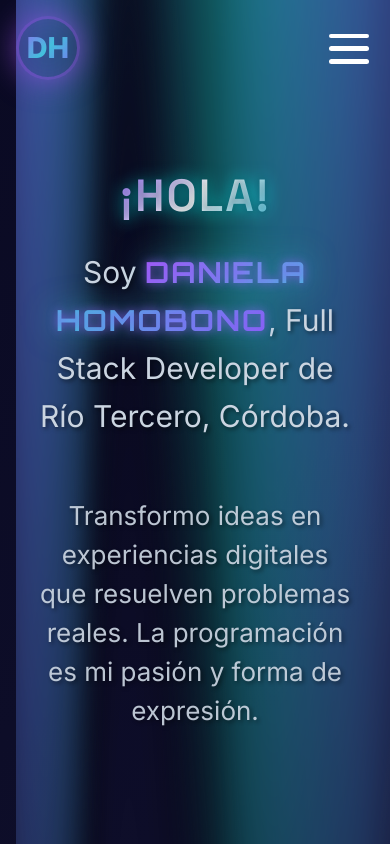
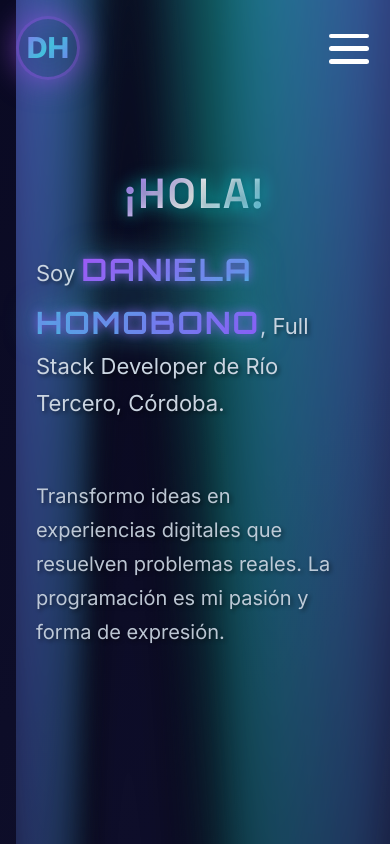
Before and after one commit to danielaHomobono/portfolio-2025, a React (Vite) app: page / in a window 390 px wide. Shown: the top 844 px of the page. Built offline with nearby package versions, Linux system fonts and the light colour scheme.

Commit message:
fix(css): comprehensive mobile typography solution for portrait and landscape

```diff
--- /dev/null
+++ b/debug-typography.html
@@ -0,0 +1,46 @@
+<!DOCTYPE html>
+<html lang="es">
+<head>
+    <meta charset="UTF-8">
+    <meta name="viewport" content="width=device-width, initial-scale=1.0">
+    <title>Debug Typography</title>
+    <style>
+        /* Simular el problema */
+        html { font-size: 100%; }
+
+        @media (max-width: 768px) {
+            html { font-size: 70%; }
+        }
+
+        .spectacular-title {
+            font-size: 3.5rem;
+            color: red;
+        }
+
+        /* Test override */
+        @media (max-width: 768px) and (orientation: portrait) {
+            html { font-size: 100%; }
+            .spectacular-title { font-size: 4rem; color: blue; }
+        }
+    </style>
+</head>
+<body>
+    <h1 class="spectacular-title">¡HOLA!</h1>
+    <p>Texto normal: 1rem</p>
+    <p>Computed font-size del html: <span id="htmlSize"></span></p>
+    <p>Computed font-size del título: <span id="titleSize"></span></p>
+
+    <script>
+        const htmlSize = getComputedStyle(document.documentElement).fontSize;
+        const titleSize = getComputedStyle(document.querySelector('.spectacular-title')).fontSize;
+
+        document.getElementById('htmlSize').textContent = htmlSize;
+        document.getElementById('titleSize').textContent = titleSize;
+
+        console.log('HTML font-size:', htmlSize);
+        console.log('Title font-size:', titleSize);
+        console.log('Viewport width:', window.innerWidth);
+        console.log('Orientation:', window.innerWidth > window.innerHeight ? 'landscape' : 'portrait');
+    </script>
+</body>
+</html>
--- a/src/App.jsx
+++ b/src/App.jsx
@@ -1,4 +1,4 @@
-import { useState } from 'react'
+import { useState, useEffect } from 'react'
 import { AnimatePresence } from 'framer-motion'
 import Header from './components/Header'
 import Hero from './components/Hero'
@@ -14,6 +14,7 @@ import GSAPAnimations from './components/GSAPAnimations'
 import TextReveal from './components/TextReveal'
 import MobileOptimizer from './components/MobileOptimizer'
 import { useScrollOptimization } from './hooks/useScrollOptimization'
+import { initMobilePortraitFix } from './utils/mobilePortraitDetector'
 
 import './styles/reset.css'
 import './styles/styles.css'
@@ -40,6 +41,7 @@ import './styles/hero-intro.css'
 import './styles/project-modal.css'
 import './styles/landscape-optimizations.css'
 import './styles/mobile-landscape-fix.css'
+import './styles/mobile-portrait-typography.css'
 
 
 function App() {
@@ -48,6 +50,12 @@ function App() {
   const [isModalOpen, setIsModalOpen] = useState(false);
 
   useScrollOptimization();
+
+  // Initialize mobile portrait typography fix
+  useEffect(() => {
+    const cleanup = initMobilePortraitFix();
+    return cleanup;
+  }, []);
 
   const handleLoadingComplete = () => {
     setIsLoading(false);
--- /dev/null
+++ b/src/styles/mobile-portrait-typography.css
@@ -0,0 +1,173 @@
+/* ============================================
+   MOBILE PORTRAIT TYPOGRAPHY FIX
+   ============================================
+   MUST be imported AFTER mobile-landscape-fix.css
+   to override font-size reductions
+============================================ */
+
+/* ============================================
+   MOBILE PORTRAIT TYPOGRAPHY - MAXIMUM SPECIFICITY
+   ============================================
+   MUST BE LAST CSS FILE IMPORTED
+   Uses maximum CSS specificity to override all conflicts
+============================================ */
+
+/* STEP 1: Force html font-size to 100% with high specificity */
+html.mobile-portrait-fix {
+  font-size: 100%;
+}
+
+@media screen and (max-width: 768px) and (orientation: portrait) {
+  html {
+    font-size: 100%;
+  }
+
+  /* STEP 2: Hero section with maximum specificity */
+  body .hero-section .hero-content .text-content .spectacular-title {
+    font-size: 42px; /* Reduced from 60px */
+  }
+
+  body .hero-section .hero-content .text-content .intro-main {
+    font-size: 22px; /* Reduced from 32px */
+    text-align: left;
+  }
+
+  body .hero-section .hero-content .text-content .intro-summary {
+    font-size: 20px; /* Reduced from 28px */
+    text-align: left;
+  }
+
+  body .hero-section .hero-content .welcome-text .welcome-title {
+    font-size: 28px; /* Reduced from 42px */
+  }
+
+  body .hero-section .hero-content .text-content .highlight {
+    font-size: 22px; /* Reduced from 32px */
+  }
+
+  body .hero-section .hero-content .text-content p {
+    font-size: 22px; /* Reduced from 32px */
+  }
+
+  body .hero-section .hero-content .text-content > h2 {
+    font-size: 36px; /* Reduced from 52px */
+  }
+
+  /* STEP 3: Section titles with maximum specificity */
+  body main .what-i-do-section > h2,
+  body main #technologies > h2,
+  body main #projects > h2,
+  body main #contact > h2 {
+    font-size: 32px; /* Reduced from 48px */
+  }
+
+  /* STEP 4: Cards with maximum specificity */
+  body main .missions-grid .mission-card h3 {
+    font-size: 20px; /* Reduced from 26px */
+  }
+
+  body main .missions-grid .mission-card p {
+    font-size: 16px; /* Reduced from 20px */
+  }
+
+  body main .technologies-grid .tech-card h3 {
+    font-size: 16px; /* Reduced from 22px */
+  }
+
+  body main .projects-grid .project-card h3 {
+    font-size: 18px; /* Reduced from 24px */
+  }
+
+  body main .projects-grid .project-card p {
+    font-size: 16px; /* Reduced from 21px */
+  }
+
+  /* STEP 5: Form elements */
+  body main #contact form label {
+    font-size: 16px; /* Reduced from 21px */
+  }
+
+  body main #contact form input,
+  body main #contact form textarea {
+    font-size: 16px; /* Reduced from 19px */
+  }
+}
+
+/* MOBILE LANDSCAPE: Fix small text in horizontal orientation */
+@media screen and (max-width: 896px) and (orientation: landscape) {
+  html {
+    font-size: 100%; /* Override any reductions */
+  }
+
+  /* Hero section in landscape */
+  body .hero-section .hero-content .text-content .spectacular-title {
+    font-size: 32px; /* Readable in landscape */
+  }
+
+  body .hero-section .hero-content .text-content .intro-main {
+    font-size: 16px;
+  }
+
+  body .hero-section .hero-content .text-content .intro-summary {
+    font-size: 14px;
+  }
+
+  body .hero-section .hero-content .welcome-text .welcome-title {
+    font-size: 18px;
+  }
+
+  body .hero-section .hero-content .text-content .highlight {
+    font-size: 16px;
+  }
+
+  /* Section titles in landscape */
+  body main .what-i-do-section > h2,
+  body main #technologies > h2,
+  body main #projects > h2,
+  body main #contact > h2 {
+    font-size: 24px; /* Override mobile-landscape-fix.css */
+  }
+
+  /* Cards in landscape */
+  body main .missions-grid .mission-card h3 {
+    font-size: 14px; /* Override small sizes */
+  }
+
+  body main .missions-grid .mission-card p {
+    font-size: 12px;
+  }
+
+  body main .technologies-grid .tech-card h3 {
+    font-size: 12px;
+  }
+
+  body main .projects-grid .project-card h3 {
+    font-size: 16px;
+  }
+
+  body main .projects-grid .project-card p {
+    font-size: 12px;
+  }
+}
+
+/* Smaller screens portrait */
+@media screen and (max-width: 375px) and (orientation: portrait) {
+  body .hero-section .hero-content .text-content .spectacular-title {
+    font-size: 38px;
+  }
+
+  body .hero-section .hero-content .text-content .intro-main {
+    font-size: 20px;
+  }
+
+  body .hero-section .hero-content .text-content .intro-summary {
+    font-size: 18px;
+  }
+
+  body main .what-i-do-section > h2,
+  body main #technologies > h2,
+  body main #projects > h2,
+  body main #contact > h2 {
+    font-size: 28px;
+  }
+}
--- a/src/styles/styles.css
+++ b/src/styles/styles.css
@@ -120,31 +120,7 @@ main {
   }
 }
 
-/* Mobile portrait typography improvements - using px to override html font-size reduction */
-@media (max-width: 768px) and (orientation: portrait) {
-  .spectacular-title {
-    font-size: 45px !important; /* ~2.8rem at 16px base */
-  }
 
-  .intro-main {
-    font-size: 30px !important; /* ~1.9rem at 16px base */
-    line-height: 1.6 !important;
-  }
-
-  .intro-summary {
-    font-size: 26px !important; /* ~1.6rem at 16px base */
-    line-height: 1.5 !important;
-  }
-
-  .welcome-title {
-    font-size: 29px !important; /* ~1.8rem at 16px base */
-    letter-spacing: 1px !important;
-  }
-
-  .highlight {
-    font-size: 29px !important; /* Match welcome-title */
-  }
-}
 
 #threejs-canvas {
   position: absolute;
--- /dev/null
+++ b/src/utils/mobilePortraitDetector.js
@@ -0,0 +1,30 @@
+// Mobile Typography Fix Detector (Portrait + Landscape)
+export const initMobilePortraitFix = () => {
+  const applyFix = () => {
+    const isMobile = window.innerWidth <= 896; // Include landscape width
+    const isPortrait = window.innerHeight > window.innerWidth;
+    const isLandscape = window.innerWidth > window.innerHeight;
+
+    if (isMobile && (isPortrait || isLandscape)) {
+      document.documentElement.classList.add('mobile-portrait-fix');
+      const orientation = isPortrait ? 'Portrait' : 'Landscape';
+      console.log(`✅ Mobile ${orientation} Typography Fix APPLIED`);
+      console.log(`Viewport: ${window.innerWidth}x${window.innerHeight}`);
+      console.log(`HTML font-size: ${getComputedStyle(document.documentElement).fontSize}`);
+    } else {
+      document.documentElement.classList.remove('mobile-portrait-fix');
+      console.log('❌ Mobile Typography Fix REMOVED (Desktop)');
+    }
+  };
+
+  // Apply on load
+  applyFix();
+
+  // Apply on resize/orientation change
+  window.addEventListener('resize', applyFix);
+  window.addEventListener('orientationchange', () => {
+    setTimeout(applyFix, 100); // Delay for orientation change
+  });
+
+  return applyFix;
+};
```
Also changed, not shown: 1 other file (tests, documents, lock files or other folders).
